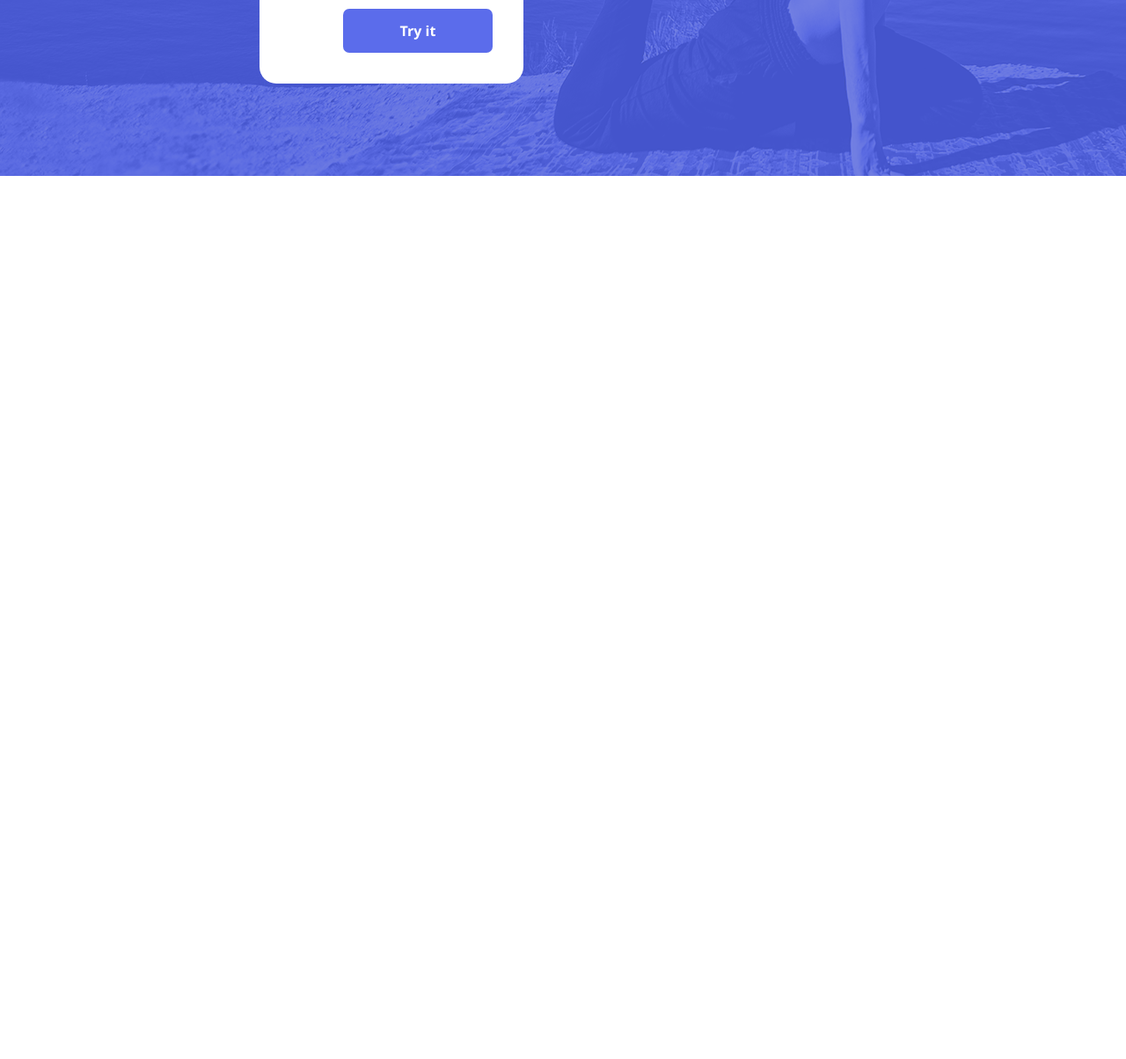
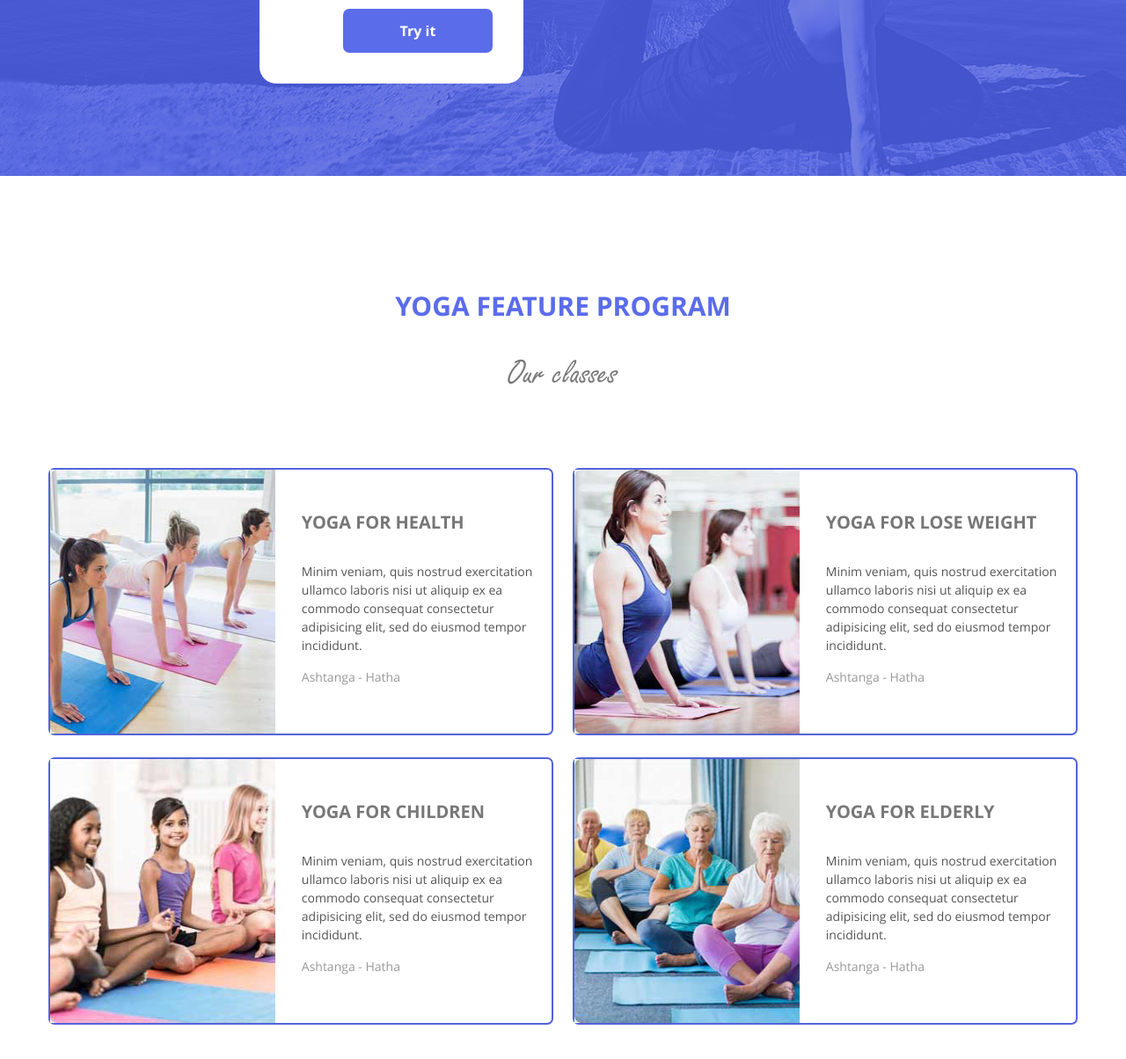
Before and after one commit to VPayonk/Yoga, a website: page project/index.html in a window 1280 px wide. Shown: the part 500-1704 px from the top of the page at 88% size. Before the commit the page ends 800 px from the top, so only its background shows below. Drawn offline with Linux system fonts and the light colour scheme.

Commit message:
Feature program

```diff
--- a/project/index.html
+++ b/project/index.html
@@ -38,7 +38,7 @@
 			</ul>
 		</div>
 	</header>
-	<section id="about">
+	<section id="reserv">
 		<div class="full-container">
 			<div class="container">
 				<div class="content">
@@ -68,6 +68,78 @@
 			</div>
 		</div>
 	</section>
+	<section class="program">
+		<div class="container">
+			<h2 class="section-title">Yoga Feature Program</h2>
+			<span class="under-title">Our classes</span>
+			<div class="our-classes">
+				<div class="class-block">
+					<div class="left-column">
+						<img src="img/class1.png" alt="">
+					</div>
+					<div class="right-column">
+						<h5 class="block-title">
+							Yoga For Health
+						</h5>
+						<div class="class-info">
+							Minim veniam, quis nostrud exercitation ullamco laboris nisi ut aliquip ex ea commodo consequat consectetur adipisicing elit, sed do eiusmod tempor incididunt.
+						</div>
+						<span class="caption">
+							Ashtanga - Hatha
+						</span>
+					</div>
+				</div>
+				<div class="class-block">
+					<div class="left-column">
+						<img src="img/class2.png" alt="">
+					</div>
+					<div class="right-column">
+						<h5 class="block-title">
+							Yoga For Lose Weight
+						</h5>
+						<div class="class-info">
+							Minim veniam, quis nostrud exercitation ullamco laboris nisi ut aliquip ex ea commodo consequat consectetur adipisicing elit, sed do eiusmod tempor incididunt.
+						</div>
+						<span class="caption">
+							Ashtanga - Hatha
+						</span>
+					</div>
+				</div>
+				<div class="class-block">
+					<div class="left-column">
+						<img src="img/class3.png" alt="">
+					</div>
+					<div class="right-column">
+						<h5 class="block-title">
+							Yoga For Children
+						</h5>
+						<div class="class-info">
+							Minim veniam, quis nostrud exercitation ullamco laboris nisi ut aliquip ex ea commodo consequat consectetur adipisicing elit, sed do eiusmod tempor incididunt.
+						</div>
+						<span class="caption">
+							Ashtanga - Hatha
+						</span>
+					</div>
+				</div>
+				<div class="class-block">
+					<div class="left-column">
+						<img src="img/class4.png" alt="">
+					</div>
+					<div class="right-column">
+						<h5 class="block-title">
+							Yoga For Elderly
+						</h5>
+						<div class="class-info">
+							Minim veniam, quis nostrud exercitation ullamco laboris nisi ut aliquip ex ea commodo consequat consectetur adipisicing elit, sed do eiusmod tempor incididunt.
+						</div>
+						<span class="caption">
+							Ashtanga - Hatha
+						</span>
+					</div>
+				</div>
+			</div>
+		</div>
+	</section>
 
 
 
--- a/project/scss/style.scss
+++ b/project/scss/style.scss
@@ -10,6 +10,7 @@ $free: FreestyleScript;
 $white: #ffffff;
 $black: #555555;
 $blue: #5363db;
+$grey: #777777;
 
 .container {
 	width: 100%;
@@ -21,6 +22,14 @@ $blue: #5363db;
 	width: 100%;
 	max-width: 1900px;
 	margin: 0 auto;
+}
+
+.section-title {
+	font-family: $bold;
+	font-size: 30px;
+	line-height: 1.5;
+	color: #5b6ceb;
+	text-transform: uppercase;
 }
 
 header {
@@ -82,7 +91,7 @@ header {
 	}
 }
 
-#about {
+#reserv {
 	.full-container {
 		position: relative;
 		height: 600px;
@@ -244,6 +253,78 @@ header {
 	}
 }
 
+.program {
+	.container {
+		padding: 125px 0 100px;
+
+		.section-title {
+			text-align: center;
+			margin-bottom: 25px;
+		}
+
+		.under-title {
+			display: block;
+			font-family: $free;
+			font-size: 41px;
+			line-height: 1.5;
+			color: $grey;
+			text-align: center;
+			margin: 0 auto 75px;
+		}
+		.our-classes {
+			display: flex;
+			flex-wrap: wrap;
+			justify-content: space-between;
+
+			.class-block {
+				display: flex;
+				width: 570px;
+				height: 300px;
+				margin-bottom: 25px;
+				border: 2px solid $blue;
+				border-radius: 7px;
+
+				.left-column {
+					width: 270px;
+
+					img {
+						width: 100%;
+						height: 100%;
+					}
+				}
+
+				.right-column {
+					width: 300px;
+					padding: 50px 0 0 30px;
+
+					.block-title {
+						font-family: $bold;
+						font-size: 20px;
+						color: $grey;
+						margin-bottom: 35px;
+						text-transform: uppercase;
+					}
+
+					.class-info {
+						font-family: $regular;
+						font-size: 14px;
+						line-height: 1.5;
+						color: $black;
+						margin-bottom: 15px;
+					}
+
+					.caption {
+						font-family: $regular;
+						font-size: 14px;
+						line-height: 1.5;
+						color: #999999;
+					}
+				}
+			}
+		}
+	}
+}
+
 
 
 
```
Also changed, not shown: project/css/style.css, project/img/class1.png (added), project/img/class2.png (added), project/img/class3.png (added), project/img/class4.png (added).
